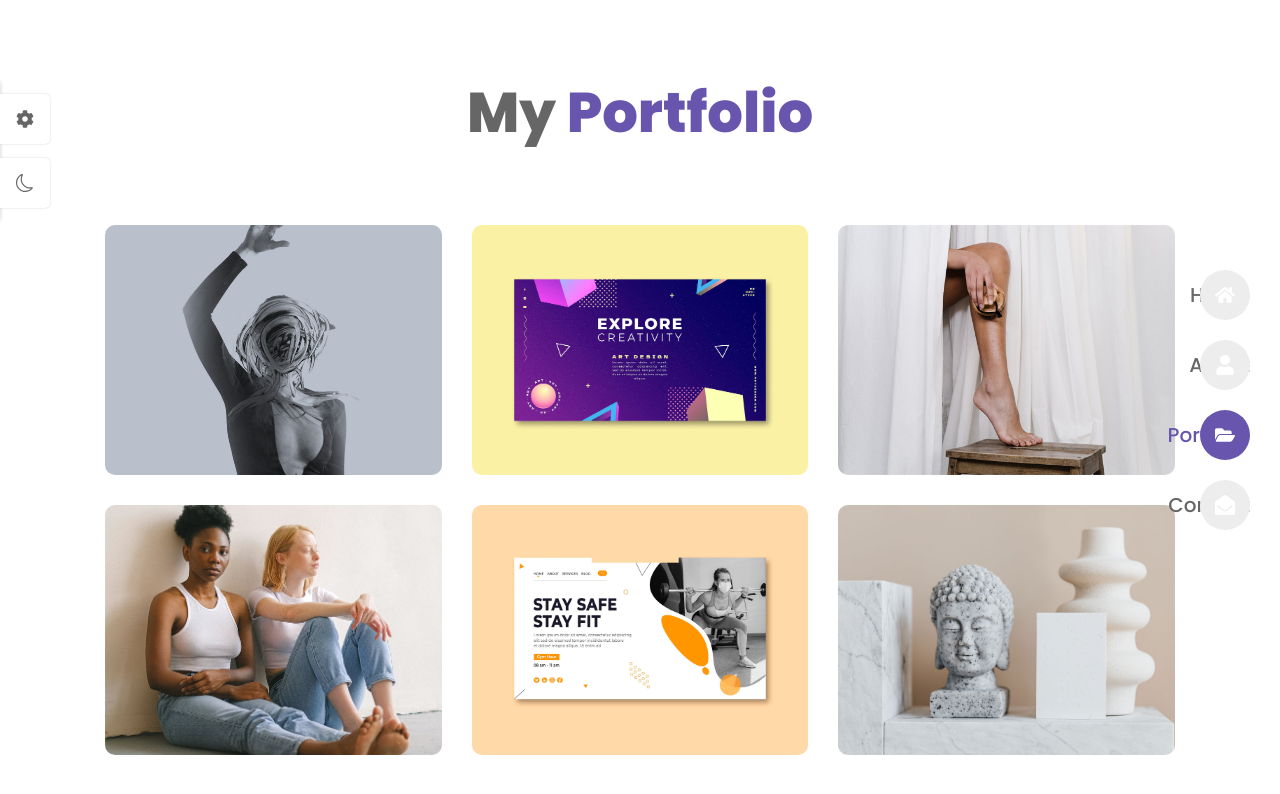
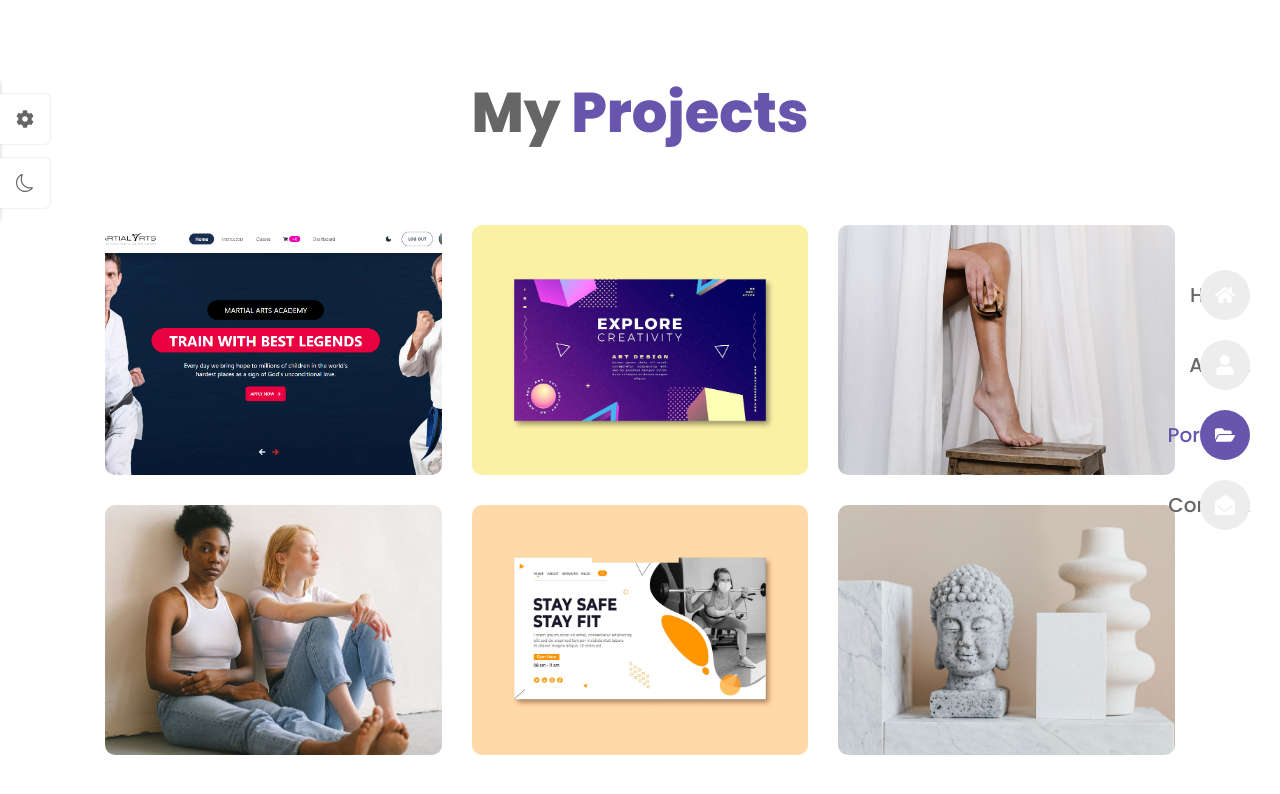
Before and after one commit to sakibhasan997/my-portfolio-website, a React (Vite) app: page /portfolio in a window 1280 px wide. Shown: the top 794 px of the page. Built offline with nearby package versions, Linux system fonts and the light colour scheme.

Commit message:
i work my projects

```diff
--- a/src/data.jsx
+++ b/src/data.jsx
@@ -9,7 +9,7 @@ import {
 } from 'react-icons/fa';
 import { FiFileText, FiUser, FiExternalLink } from 'react-icons/fi';
 
-import Work1 from './assets/project-1.jpeg';
+import Work1 from './assets/modify1.png';
 import Work2 from './assets/project-2.jpg';
 import Work3 from './assets/project-3.jpeg';
 import Work4 from './assets/project-4.jpeg';
@@ -276,7 +276,7 @@ export const portfolio = [
   {
     id: 1,
     img: Work1,
-    title: 'Photo Editing',
+    title: 'Martial Arts',
     details: [
       {
         icon: <FiFileText />,
--- a/src/pages/Home/Home.jsx
+++ b/src/pages/Home/Home.jsx
@@ -4,9 +4,11 @@ import { Link } from 'react-router-dom';
 import { FaArrowRight } from "react-icons/fa";
 import './Home.css'
 import { TypeAnimation } from 'react-type-animation';
+import About from '../About/About';
 
 const Home = () => {
     return (
+        <>
             <section className="home section grid">
                 <img src={Profile} alt="" className="home__img" />
 
@@ -45,6 +47,7 @@ const Home = () => {
 
                 <div className="color__block"></div>
             </section>
+        </>
     );
 };
 
--- a/src/pages/Portfolio/Portfolio.jsx
+++ b/src/pages/Portfolio/Portfolio.jsx
@@ -6,7 +6,7 @@ import "./portfolio.css"
 const Portfolio = () => {
     return (
         <section className="portfolio section">
-            <h2 className="section__title">My <span>Portfolio</span></h2>
+            <h2 className="section__title">My <span>Projects</span></h2>
 
             <div className="portfolio__container container grid">
                 {portfolio.map((item)=>{
--- a/src/pages/Portfolio/portfolio.css
+++ b/src/pages/Portfolio/portfolio.css
@@ -6,7 +6,6 @@
     position: relative;
     border-radius: 10px;
     overflow: hidden;
-    cursor: pointer;
 }
 
 .portfolio__img {
@@ -67,6 +66,7 @@
     right: -8.5%;
     width: 50px;
     height: 50px;
+    cursor: pointer;
     filter: invert(0.8);
 }
 
```
Also changed, not shown: src/assets/modify1.png (added), 1 other file (tests, documents, lock files or other folders). Lines whose indentation alone changed are shown as unchanged.
